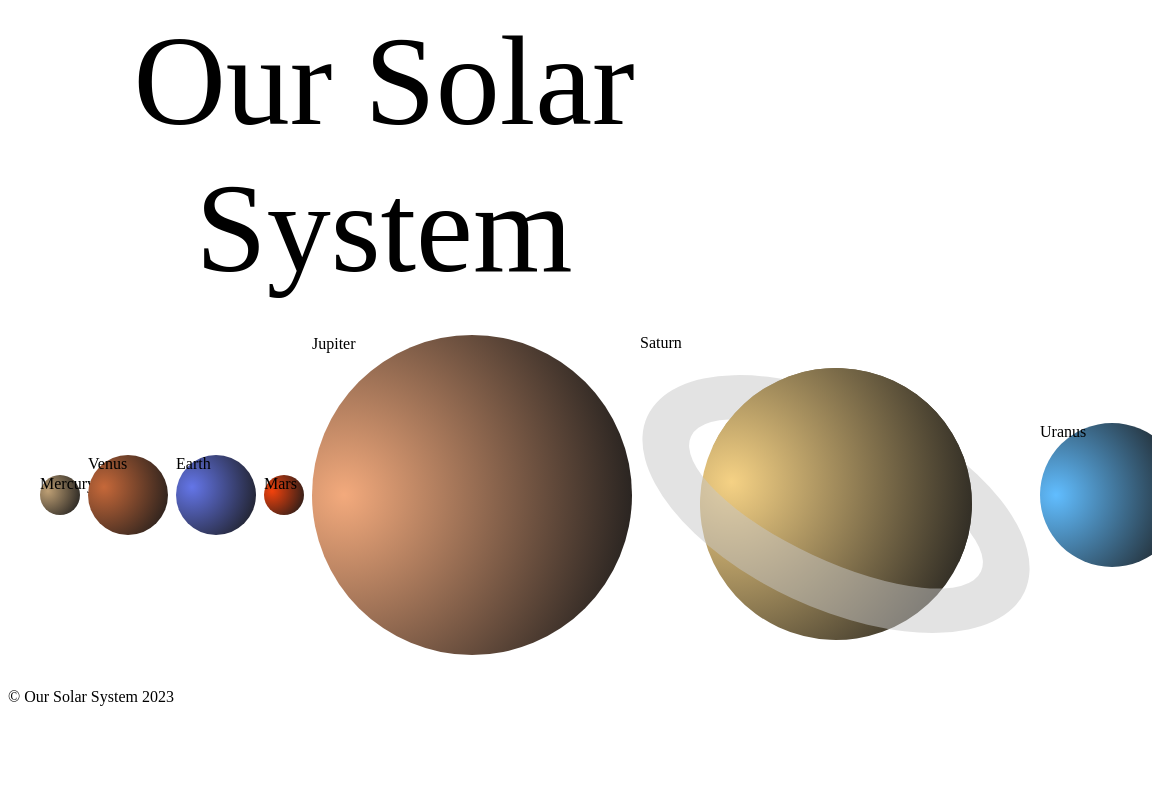
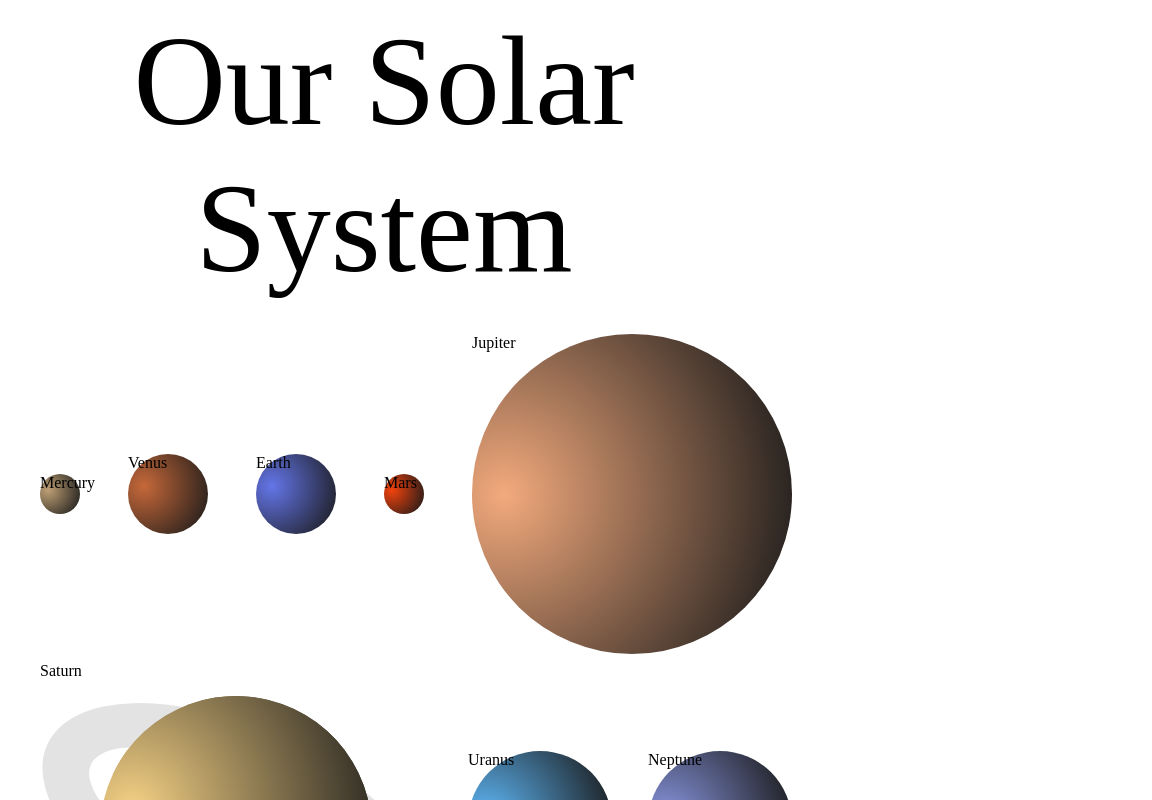
Before and after one commit to CodingLady22/our-solar-system, a React (Vite) app in the folder client-side/solar-system/: page / in a window 768 px wide. Shown: the top 800 px of the page, 1152 px wide, since content can reach past the window. Built offline with nearby package versions, Linux system fonts and the light colour scheme.

Commit message:
added media queries to for the home page

```diff
--- a/client-side/solar-system/src/index.css
+++ b/client-side/solar-system/src/index.css
@@ -3,16 +3,25 @@
   display: flex;
   align-items: center;
   justify-content: space-between;
-  /* width: 100; */
+  width: 100%;
   padding: 2rem;
   gap: .5rem;
 }
 
-/* .planets-all {
-  display: flex;
+/* Tablest and Ipads */
+@media (min-width: 768px) and (max-width: 997px) {
+
+  .planets-all {
+    flex-wrap: wrap;
+  }
+
+}
+
+/* Mobiles */
+@media (min-width: 320px) and (max-width: 480px) {
+
+.planets-all {
   flex-direction: column;
-  align-items: center;
-  justify-content: center;
-  width: 100;
-  padding: 2rem;
-} */
+}
+
+}
```
